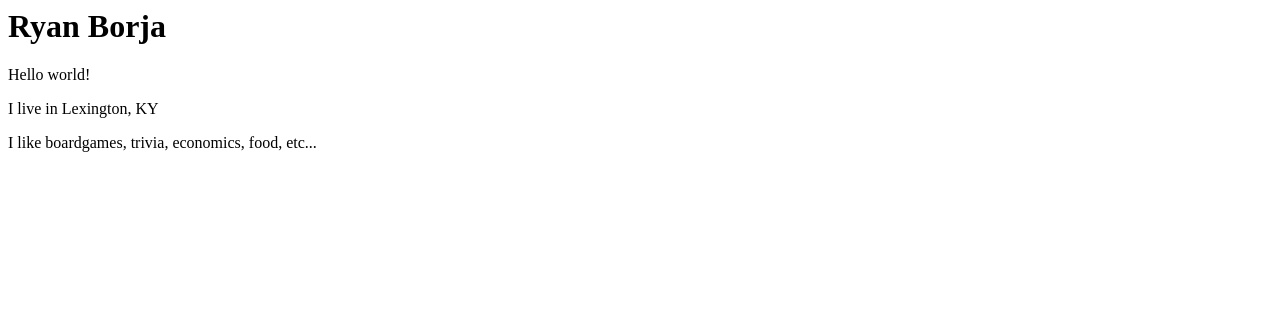
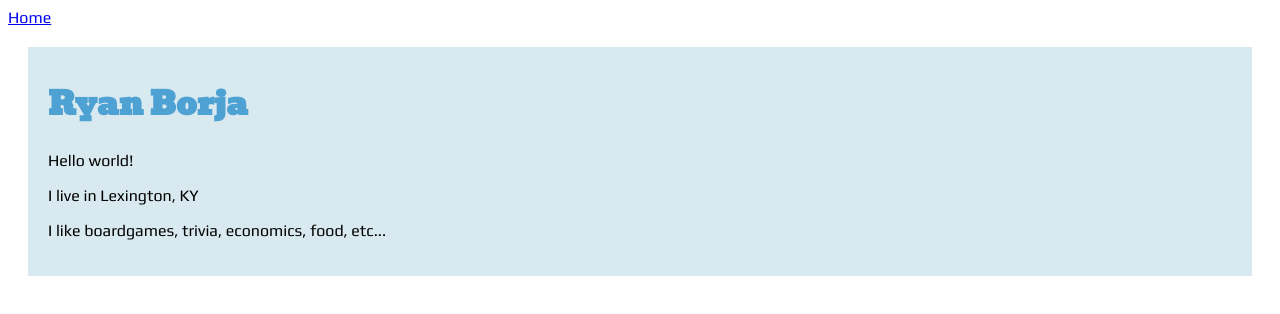
Before and after one commit to emberborja/portal, a plain HTML site: page app/people/ryan.html in a window 1280 px wide. Drawn offline with Linux system fonts and the light colour scheme.

Commit message:
add style links to ryan.html

```diff
--- a/app/people/ryan.html
+++ b/app/people/ryan.html
@@ -1,8 +1,12 @@
 <html>
   <head>
     <title>Ryan Borja</title>
+    <link href="https://fonts.googleapis.com/css?family=Bevan|Play" rel="stylesheet">
+  	<link rel="stylesheet" href="../css/main.css" type="text/css">
   </head>
   <body>
+    <a href="../index.html">Home</a>
+    <div class="content-block">
     <h1>Ryan Borja</h1>
     <p> Hello world!</p>
     <p>I live in Lexington, KY</p>
```
